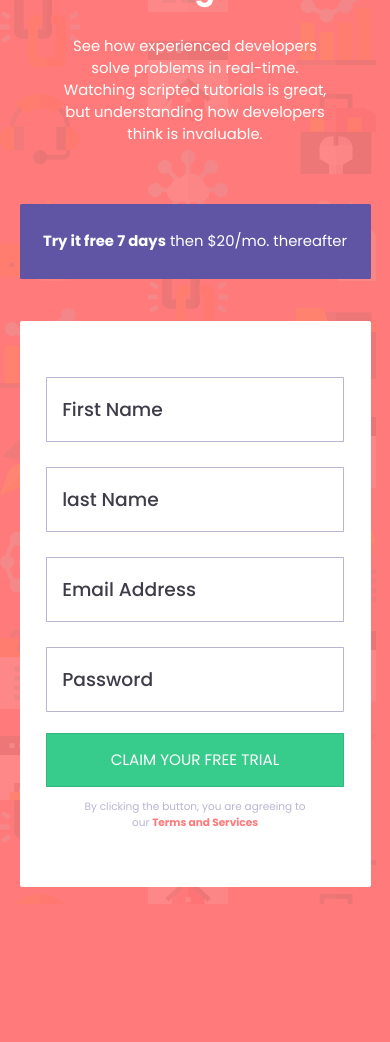
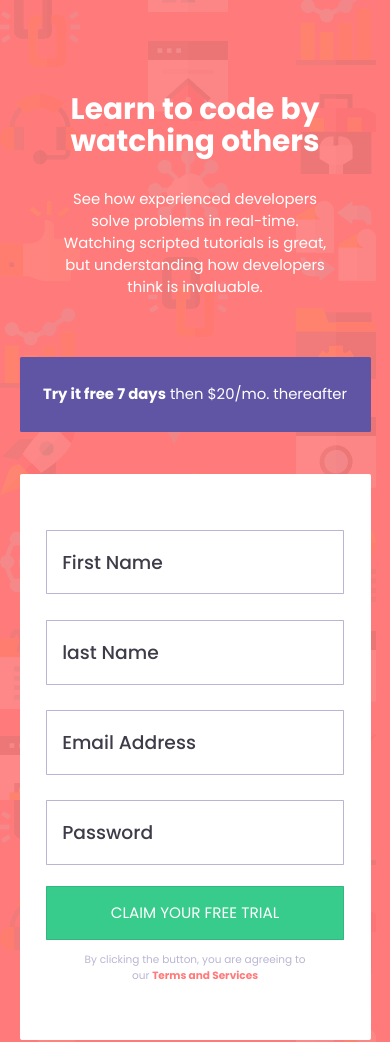
Before and after one commit to ArizonaMangoJuice/intro-component-with-signup-form, a plain HTML site: page index.html in a window 390 px wide. Shown: the top 1042 px of the page. Before the commit the page ends 904 px from the top, so only its background shows below. Drawn offline with Linux system fonts and the light colour scheme.

Commit message:
added more css styling

```diff
--- a/index.css
+++ b/index.css
@@ -35,6 +35,7 @@ body{
     flex-direction: row;
     justify-content: center;
     align-items: center;
+    min-height: 100vh;
 }
 
 .left-container{
@@ -154,11 +155,13 @@ h1{
 @media only screen and (max-width: 600px){
     .main-container{
         flex-direction: column;
+        height: unset;
     }
 
     .left-container{
         width: 100%;
         height: auto;
+        padding-top: 11vh;
     }
 
     h1{
```
